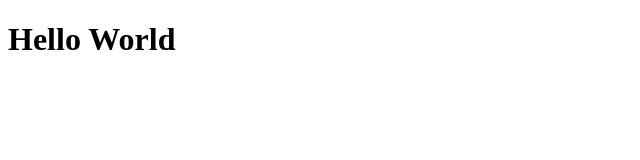
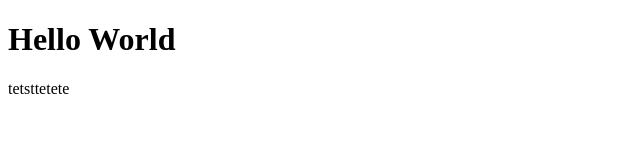
Before and after one commit to Nokx04/Git_Lesson, a plain HTML site: page index.html in a window 1280 px wide. Shown: the full height of the page, 0-640 px from the left. Drawn offline with Linux system fonts and the light colour scheme.

Commit message:
ajout de etst

```diff
--- a/index.html
+++ b/index.html
@@ -9,6 +9,8 @@
 </head>
 <body>
     <H1>Hello World</H1>
-    <div class="test"></div>
+    <div class="test">
+        tetsttetete
+    </div>
 </body>
 </html>
```
